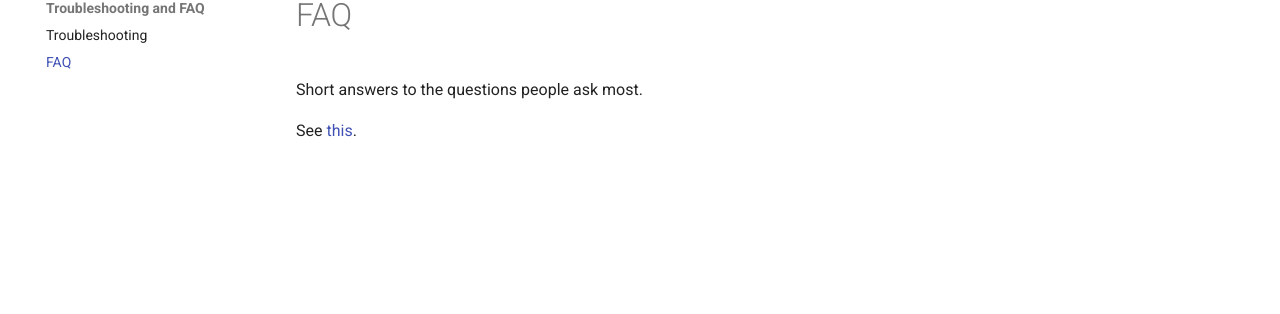
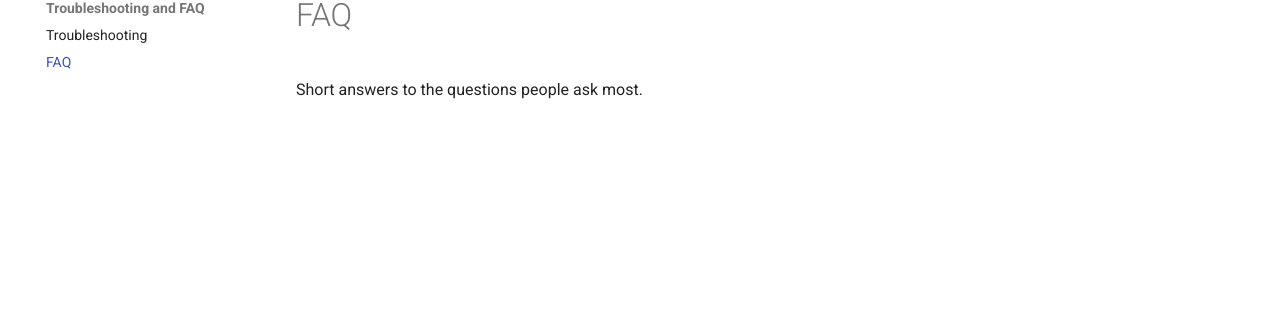
Before and after one commit to IgniteRobotics/flashpoint, an MkDocs documentation site: the page built from docs/guide/faq.md, in a window 1280 px wide. Shown: the part 151-465 px from the top of the page. Built offline with MkDocs 1.6.1 and Material for MkDocs 9.7.7, drawn with Linux system fonts in a browser that asks for light colours; comment, search, counter and statistics services are not loaded; the version menu is left out.

Commit message:
Revert the temporary broken anchor (docs-site went red on 574c70e, as it should)

```diff
--- a/docs/guide/faq.md
+++ b/docs/guide/faq.md
@@ -1,5 +1,3 @@
 # FAQ
 
 Short answers to the questions people ask most.
-
-See [this](troubleshooting.md#no-such-heading).
```
